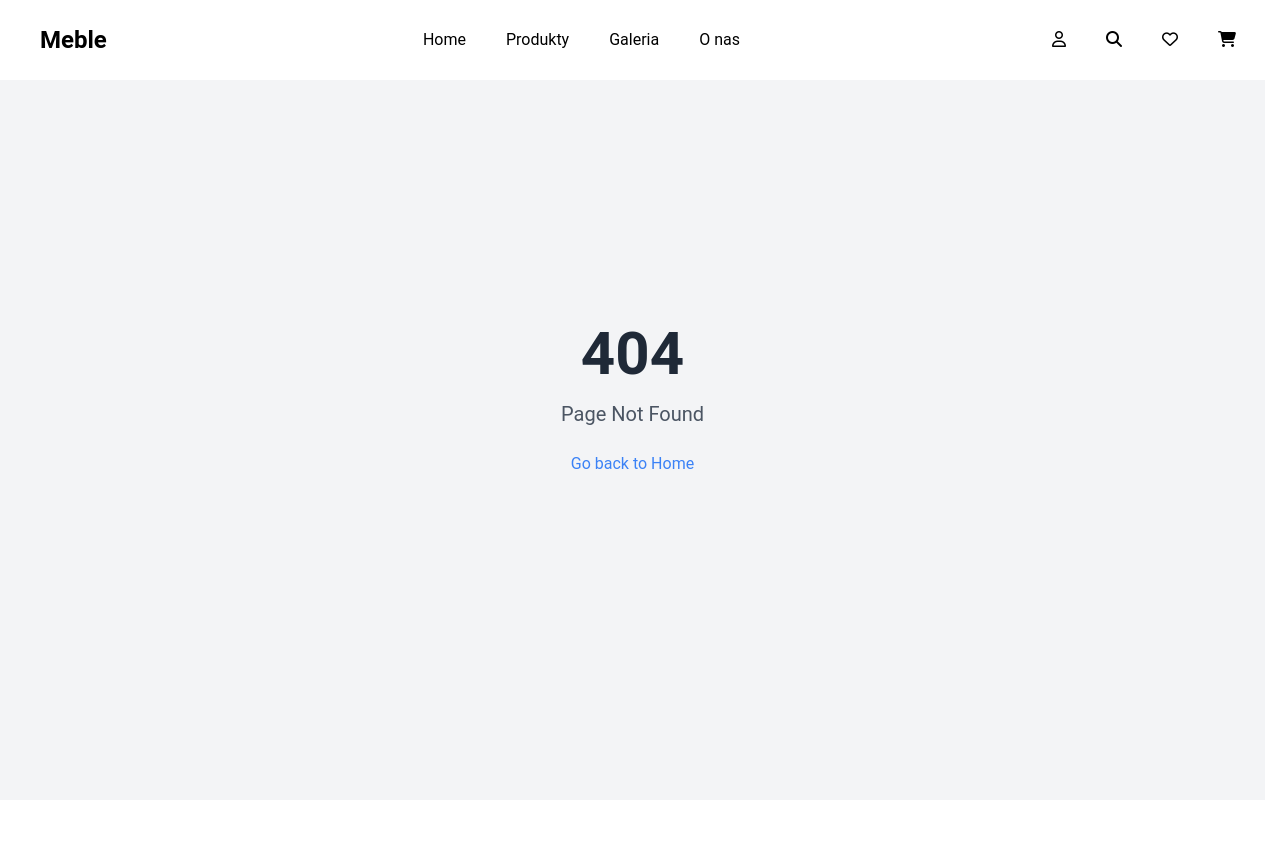
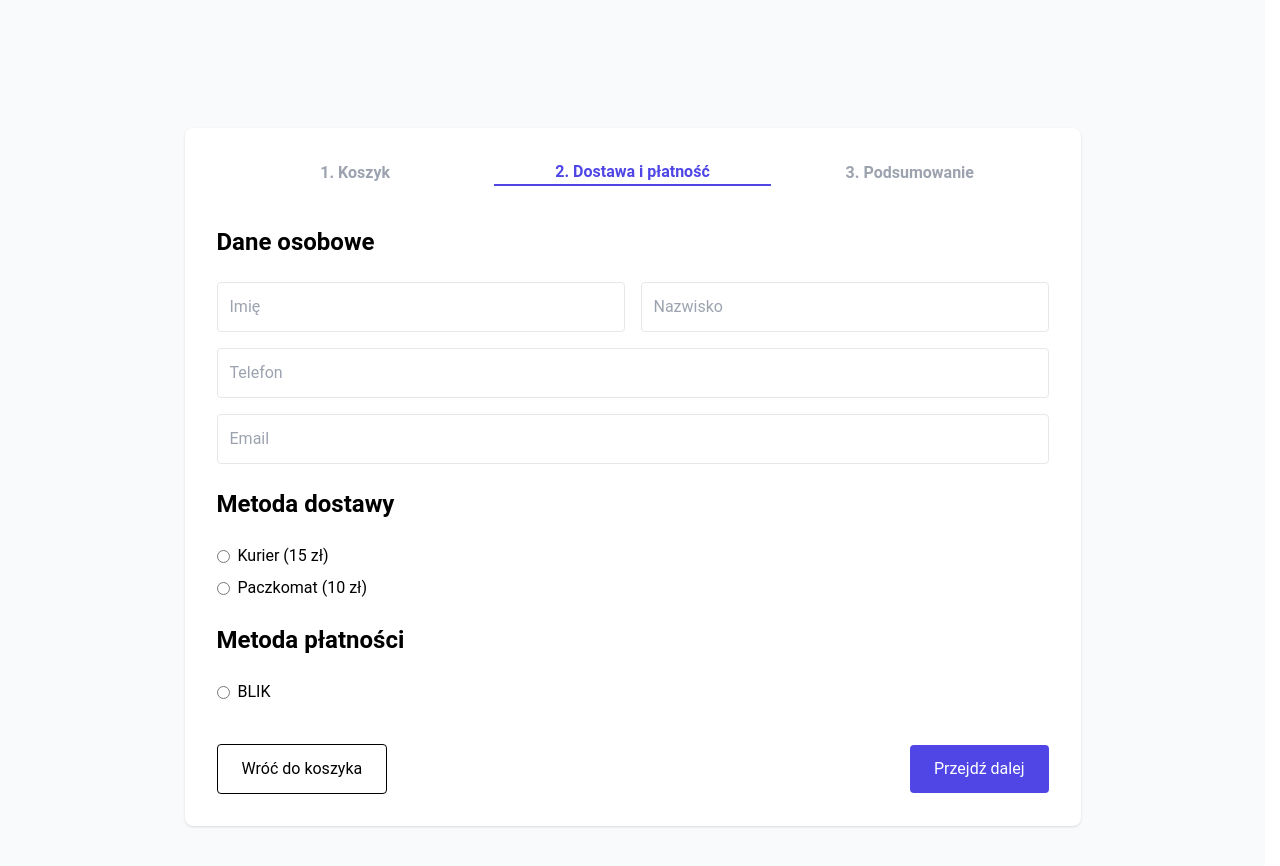
Before and after one commit to DominikSerwatka/Furniture-shop, a React (Vite) app: page /checkout/orderring in a window 1280 px wide. Before the commit this address had no page. Shown: the top 866 px of the page. Before the commit the page ends 800 px from the top, so only its background shows below. Built offline with nearby package versions, Linux system fonts and the light colour scheme.

Commit message:
checkout process wip

```diff
--- a/src/App.jsx
+++ b/src/App.jsx
@@ -22,9 +22,13 @@ import Settings from './components/Settings';
 import Payments from './components/Payments';
 import Opinions from './components/Opinions';
 import Profile from './components/Profile';
+import CheckoutMainLayout from './layouts/CheckoutMainLayout';
+import CheckoutPage from './pages/CheckoutPage';
+import CheckoutSummaryPage from './pages/CheckoutSummaryPage';
 
 const router = createBrowserRouter(
   createRoutesFromElements(
+    <>
       <Route path="/" element={<MainLayout />}>
         <Route index element={<HomePage />} />
         <Route path="/products" element={<ProductsPage />} />
@@ -43,6 +47,11 @@ const router = createBrowserRouter(
           <Route path="/profile" element={<Profile />} />
         </Route>
       </Route>
+      <Route element={<CheckoutMainLayout />}>
+        <Route path="/checkout/orderring" element={<CheckoutPage />} />
+        <Route path="/checkout/summary" element={<CheckoutSummaryPage />} />
+      </Route>
+    </>
   )
 );
 
--- /dev/null
+++ b/src/layouts/CheckoutMainLayout.jsx
@@ -0,0 +1,38 @@
+import React from 'react';
+import { Outlet, useLocation } from 'react-router-dom';
+
+function CheckoutMainLayout() {
+  const location = useLocation();
+  const currentPath = location.pathname;
+  const isSelected = 'font-bold text-indigo-600';
+  const isSelectedBorder = 'border-b-2 border-indigo-600';
+
+  var checkoutClasses = {
+    '/checkout/orderring': ['font-bold text-gray-400', 'text-center flex-1'],
+    '/checkout/summary': ['font-bold text-gray-400', 'text-center flex-1'],
+  };
+
+  checkoutClasses[currentPath][0] = isSelected;
+  checkoutClasses[currentPath][1] += ` ${isSelectedBorder}`;
+
+  return (
+    <section className="pt-32 pb-16 bg-gray-50 min-h-screen">
+      <div className="max-w-4xl mx-auto p-8 bg-white shadow rounded-lg">
+        <div className="flex items-center justify-between mb-10">
+          <div className="text-center flex-1">
+            <span className="font-bold text-gray-400">1. Koszyk</span>
+          </div>
+          <div className={checkoutClasses['/checkout/orderring'][1]}>
+            <span className={checkoutClasses['/checkout/orderring'][0]}>2. Dostawa i płatność</span>
+          </div>
+          <div className={checkoutClasses['/checkout/summary'][1]}>
+            <span className={checkoutClasses['/checkout/summary'][0]}>3. Podsumowanie</span>
+          </div>
+        </div>
+        <Outlet />
+      </div>
+    </section>
+  );
+}
+
+export default CheckoutMainLayout;
--- /dev/null
+++ b/src/pages/CheckoutPage.jsx
@@ -0,0 +1,104 @@
+import React from 'react';
+import { Link, useNavigate } from 'react-router-dom';
+
+function CheckoutPage() {
+  const navigate = useNavigate();
+
+  return (
+    <>
+      <form onSubmit={null}>
+        <h2 className="text-2xl font-bold mb-6">Dane osobowe</h2>
+
+        <div className="grid grid-cols-2 gap-4">
+          <input
+            required
+            type="text"
+            name="firstName"
+            placeholder="Imię"
+            className="border p-3 rounded"
+            onChange={null}
+            value={null}
+          />
+          <input
+            required
+            type="text"
+            name="lastName"
+            placeholder="Nazwisko"
+            className="border p-3 rounded"
+            onChange={null}
+            value={null}
+          />
+          <input
+            required
+            type="tel"
+            name="phone"
+            placeholder="Telefon"
+            className="border p-3 rounded col-span-2"
+            onChange={null}
+            value={null}
+          />
+          <input
+            required
+            type="email"
+            name="email"
+            placeholder="Email"
+            className="border p-3 rounded col-span-2"
+            onChange={null}
+            value={null}
+          />
+        </div>
+
+        <h2 className="text-2xl font-bold my-6">Metoda dostawy</h2>
+        <div className="space-y-2">
+          <label className="flex items-center">
+            <input
+              type="radio"
+              name="deliveryMethod"
+              value="kurier"
+              checked={null}
+              onChange={null}
+            />
+            <span className="ml-2">Kurier (15 zł)</span>
+          </label>
+          <label className="flex items-center">
+            <input
+              type="radio"
+              name="deliveryMethod"
+              value="paczkomat"
+              checked={null}
+              onChange={null}
+            />
+            <span className="ml-2">Paczkomat (10 zł)</span>
+          </label>
+        </div>
+
+        <h2 className="text-2xl font-bold my-6">Metoda płatności</h2>
+        <div className="space-y-2">
+          <label className="flex items-center">
+            <input type="radio" name="paymentMethod" value="blik" checked={null} onChange={null} />
+            <span className="ml-2">BLIK</span>
+          </label>
+        </div>
+
+        <div className="flex justify-between items-center mt-10">
+          <Link
+            to="/shop-cart"
+            className="border border-black py-3 px-6 rounded hover:bg-gray-100 transition"
+          >
+            Wróć do koszyka
+          </Link>
+
+          <button
+            onClick={() => navigate('/checkout/summary')}
+            type="submit"
+            className="bg-indigo-600 text-white py-3 px-6 rounded hover:bg-indigo-700 transition"
+          >
+            Przejdź dalej
+          </button>
+        </div>
+      </form>
+    </>
+  );
+}
+
+export default CheckoutPage;
--- /dev/null
+++ b/src/pages/CheckoutSummaryPage.jsx
@@ -0,0 +1,30 @@
+import React from 'react';
+import { Link, useNavigate } from 'react-router-dom';
+
+function CheckoutSummaryPage() {
+  const navigate = useNavigate();
+
+  return (
+    <>
+      <div>CheckoutSummaryPage</div>
+      <div className="flex justify-between items-center mt-10">
+        <Link
+          to="/checkout/orderring"
+          className="border border-black py-3 px-6 rounded hover:bg-gray-100 transition"
+        >
+          Wróć do dostawy
+        </Link>
+
+        <button
+          onClick={() => navigate('/checkout/order')}
+          type="submit"
+          className="bg-indigo-600 text-white py-3 px-6 rounded hover:bg-indigo-700 transition"
+        >
+          Zapłać i złóż zamówienie
+        </button>
+      </div>
+    </>
+  );
+}
+
+export default CheckoutSummaryPage;
--- a/src/pages/ShopCartPage.jsx
+++ b/src/pages/ShopCartPage.jsx
@@ -59,10 +59,10 @@ function ShopCartPage() {
                 </p>
 
                 <Link
-                  to="/checkout"
+                  to="/checkout/orderring"
                   className="inline-block bg-white text-dark px-4 py-2 rounded-md hover:bg-gray-200 border border-black transition"
                 >
-                  Przejdź do płatności
+                  Przejdź do dostawy
                 </Link>
               </div>
             ) : (
```
Lines whose indentation alone changed are shown as unchanged.
